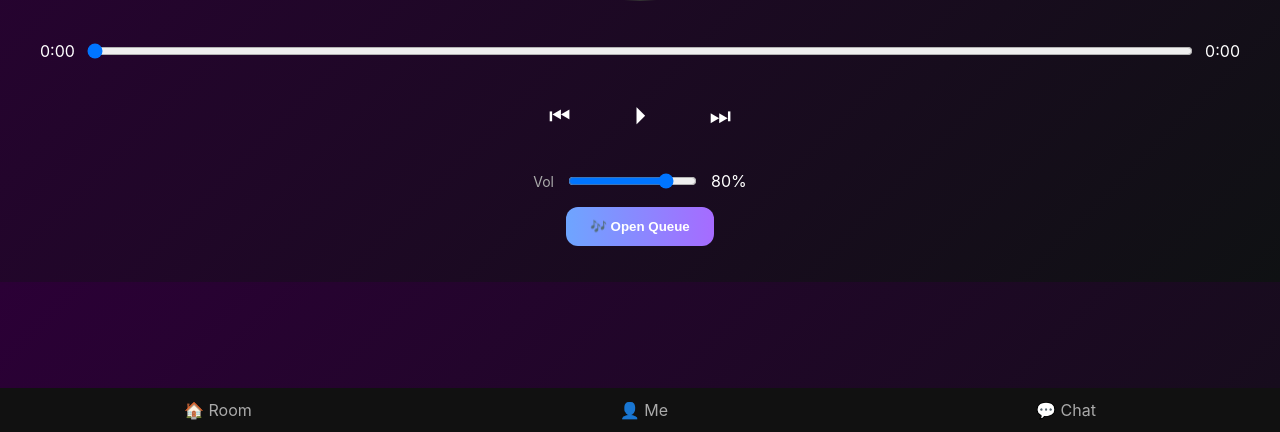
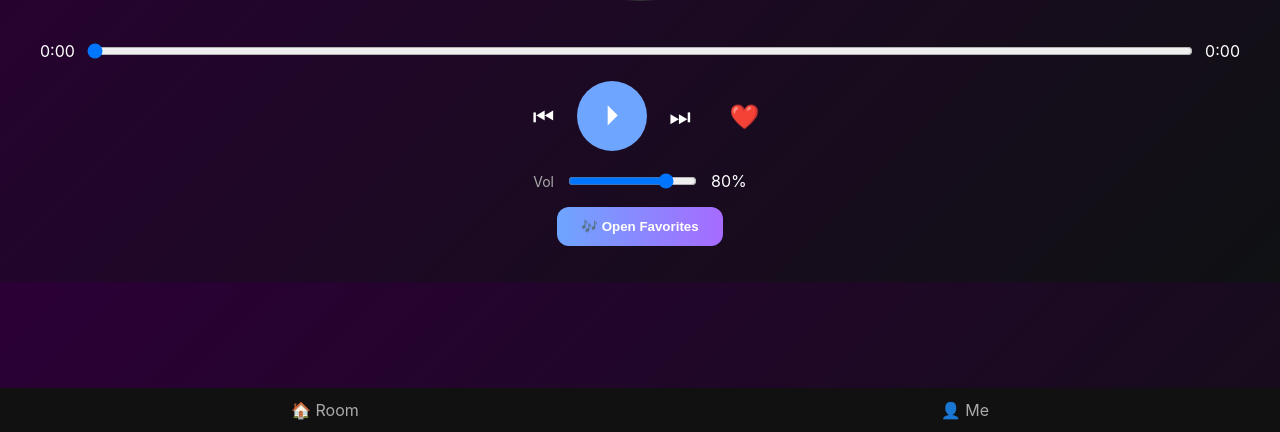
Before and after one commit to VIPBAD/AP, a Flask app: template templates/player.html in a window 1280 px wide. Shown: the part 368-800 px from the top of the page. Run offline with Flask 3, Linux system fonts and the light colour scheme; the template is opened without the code that fills it, so the values that code supplies are empty; some libraries are stand-ins or nearby versions.

Commit message:
Update player.html

```diff
--- a/templates/player.html
+++ b/templates/player.html
@@ -24,8 +24,6 @@
     .queue-item img { width:48px; height:48px; border-radius:8px; }
     footer { position:fixed; bottom:0; left:0; right:0; background:#111; display:flex; justify-content:space-around; padding:12px 0; }
     footer a { text-decoration:none; color:#aaa; font-size:16px; }
-    .controls button { background:none; border:none; color:#fff; font-size:24px; margin:0 12px; cursor:pointer; }
-    .play-prim { width:70px; height:70px; border-radius:50%; font-size:28px; background:#6ea5ff; color:white; border:none; cursor:pointer; }
   </style>
 </head>
 <body>
@@ -55,9 +53,10 @@
     </div>
 
     <div class="controls">
-      <button onclick="rewind()">⏮</button>
+      <button class="ctrl" onclick="rewind()">⏮</button>
       <button id="playBtn" class="play-prim" onclick="togglePlay()">⏵</button>
-      <button onclick="forward()">⏭</button>
+      <button class="ctrl" onclick="forward()">⏭</button>
+      <button id="favBtn" class="fav-btn">❤️</button>
     </div>
 
     <div class="volume-row">
@@ -66,7 +65,7 @@
       <span id="volPercent">80%</span>
     </div>
 
-    <button class="queue-btn" onclick="openQueue()">🎶 Open Queue</button>
+    <button class="queue-btn" onclick="openQueue()">🎶 Open Favorites</button>
 
     <audio id="audio" preload="auto" src="{{ audio_url }}"></audio>
   </main>
@@ -74,7 +73,7 @@
   <!-- Queue Modal -->
   <div class="queue-modal" id="queueModal">
     <div class="queue-box">
-      <h3>Up Next</h3>
+      <h3>Favorite Songs</h3>
       <div id="queueList"></div>
       <button class="queue-btn" style="background:#444;" onclick="closeQueue()">Close</button>
     </div>
@@ -82,15 +81,18 @@
 
   <!-- Footer -->
   <footer>
-    <a href="/" class="nav-btn">🏠 Room</a>
-    <a href="/me?uid=guest" class="nav-btn">👤 Me</a>
-    <a href="/chat" class="nav-btn">💬 Chat</a>
+    <a href="/"><span>🏠 Room</span></a>
+    <a href="/me?uid=guest"><span>👤 Me</span></a>
   </footer>
 
   <!-- Scripts -->
+  <script src="https://cdn.socket.io/4.5.4/socket.io.min.js"></script>
+  <script src="https://telegram.org/js/telegram-web-app.js"></script>
   <script src="{{ url_for('static', filename='script.js') }}"></script>
   <script>
-    // --- Listeners ---
+    const tg = window.Telegram?.WebApp;
+    const user = tg?.initDataUnsafe?.user || { id: "guest", first_name: "Guest", photo_url: "https://via.placeholder.com/60" };
+
     async function loadListeners() {
       try {
         const res = await fetch("/listeners");
@@ -98,26 +100,25 @@
         document.getElementById("listenerCount").textContent = data.count;
         const row = document.getElementById("listenersRow");
         row.innerHTML = data.users.map(u => `<img src="${u.photo}" title="${u.name}">`).join('');
-      } catch(e){ console.warn("listeners error", e); }
+      } catch(e) { console.warn("listeners error", e); }
     }
     setInterval(loadListeners, 5000);
     loadListeners();
 
-    // --- Queue ---
     async function openQueue() {
-      const res = await fetch("/queue");
+      const res = await fetch(`/queue?uid=${user.id}`);
       const q = await res.json();
-      document.getElementById("queueList").innerHTML = q.map(it => `
+      document.getElementById("queueList").innerHTML = q.length ? q.map(it => `
         <div class="queue-item">
           <img src="${it.thumb}">
           <div>
             <div>${it.title}</div>
             <div style="color:#aaa;font-size:12px">${it.artist}</div>
           </div>
-        </div>`).join('');
+        </div>`).join('') : '<div>No favorite songs yet</div>';
       document.getElementById("queueModal").style.display="block";
     }
-    function closeQueue(){ document.getElementById("queueModal").style.display="none"; }
+    function closeQueue() { document.getElementById("queueModal").style.display="none"; }
   </script>
 </body>
 </html>
```
